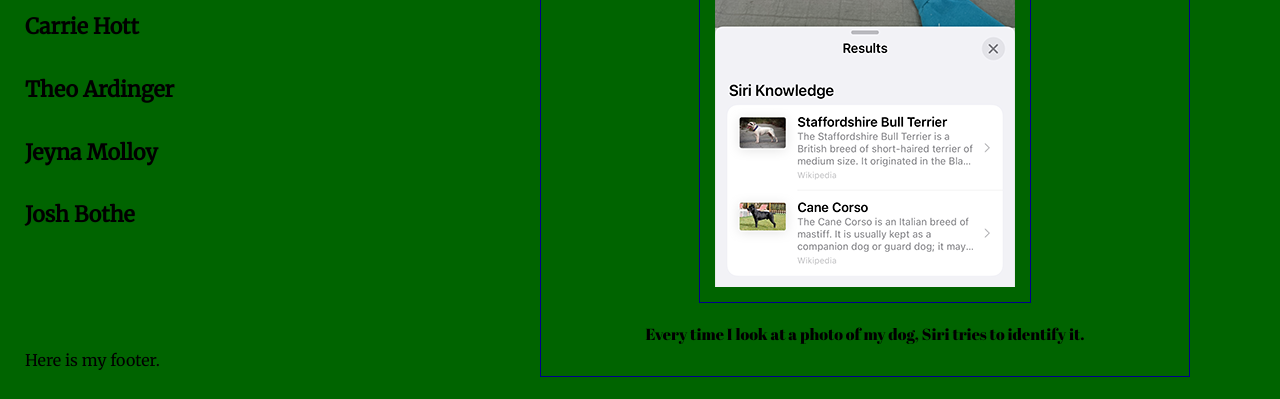
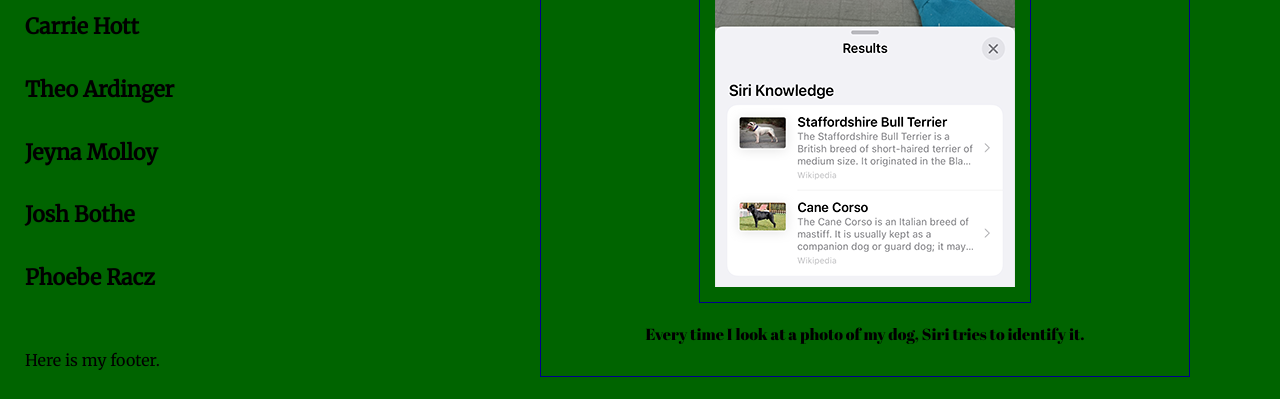
Before and after one commit to chottusfca/thefeed, a plain HTML site: page thefeed.html in a window 1280 px wide. Shown: the part 364-763 px from the top of the page. Drawn offline with Linux system fonts and the light colour scheme.

Commit message:
updated links

```diff
--- a/css/stylesheet.css
+++ b/css/stylesheet.css
@@ -23,8 +23,6 @@
 h1 {
     font-family: 'Courier New', Courier, monospace;
 }
-
-
 
 nav {
     width: 300px;
--- a/thefeed.html
+++ b/thefeed.html
@@ -35,6 +35,9 @@
             <a href="https://jrbothe.github.io/thefeed" target="_blank">
                 <h5>Josh Bothe</h5>
             </a>
+            <a href="https://pracz2.github.io/thefeed/" target="_blank">
+                <h5>Phoebe Racz</h5>
+             </a>
         </nav>
         <main>
             <p>Here is my feed content.</p>
```
